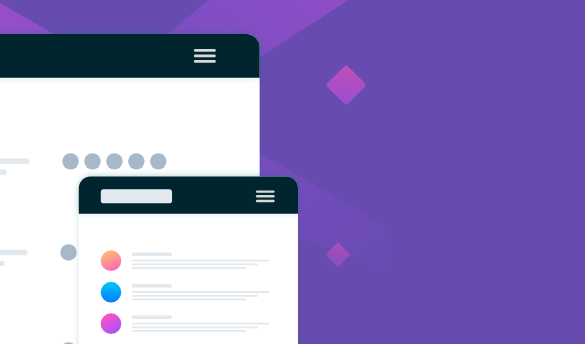
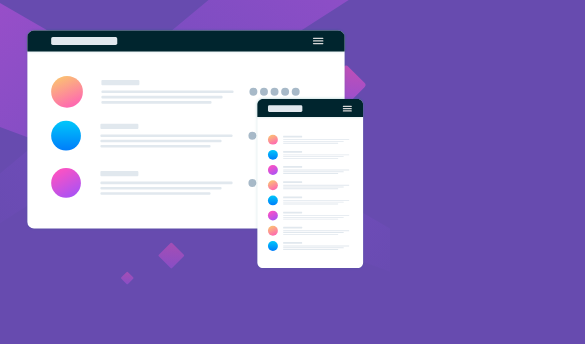
Before and after one commit to kaluczadzsi/huddle-landing-page, a plain HTML site: page index.html in a window 390 px wide. Shown: the part 103-447 px from the top of the page, 585 px wide, since content can reach past the window. Drawn offline with nearby package versions, Linux system fonts and the light colour scheme.

Commit message:
Margin fixed on mobile view

```diff
--- a/css/style.css
+++ b/css/style.css
@@ -31,7 +31,7 @@ img {
 .container {
   margin: auto;
   max-width: 100%;
-  width: 1200px;
+  width: 90rem;
 }
 
 .flex {
@@ -93,7 +93,7 @@ button:hover {
 @media screen and (max-width: 48em) {
   .flex {
     flex-direction: column;
-    margin: 3.125rem 0;
+    margin: 3.125rem 1rem;
   }
 
   .flex > div:first-child {
--- a/index.html
+++ b/index.html
@@ -28,8 +28,8 @@
     </title>
   </head>
   <body>
-    <main>
-      <div class="container">
+    <div class="container">
+      <main>
         <img src="./images/logo.svg" alt="" />
 
         <div class="flex">
@@ -58,7 +58,7 @@
             <a aria-label="" href="#"><i class="fab fa-instagram"></i></a>
           </li>
         </ul>
-      </div>
-    </main>
+      </main>
+    </div>
   </body>
 </html>
```
